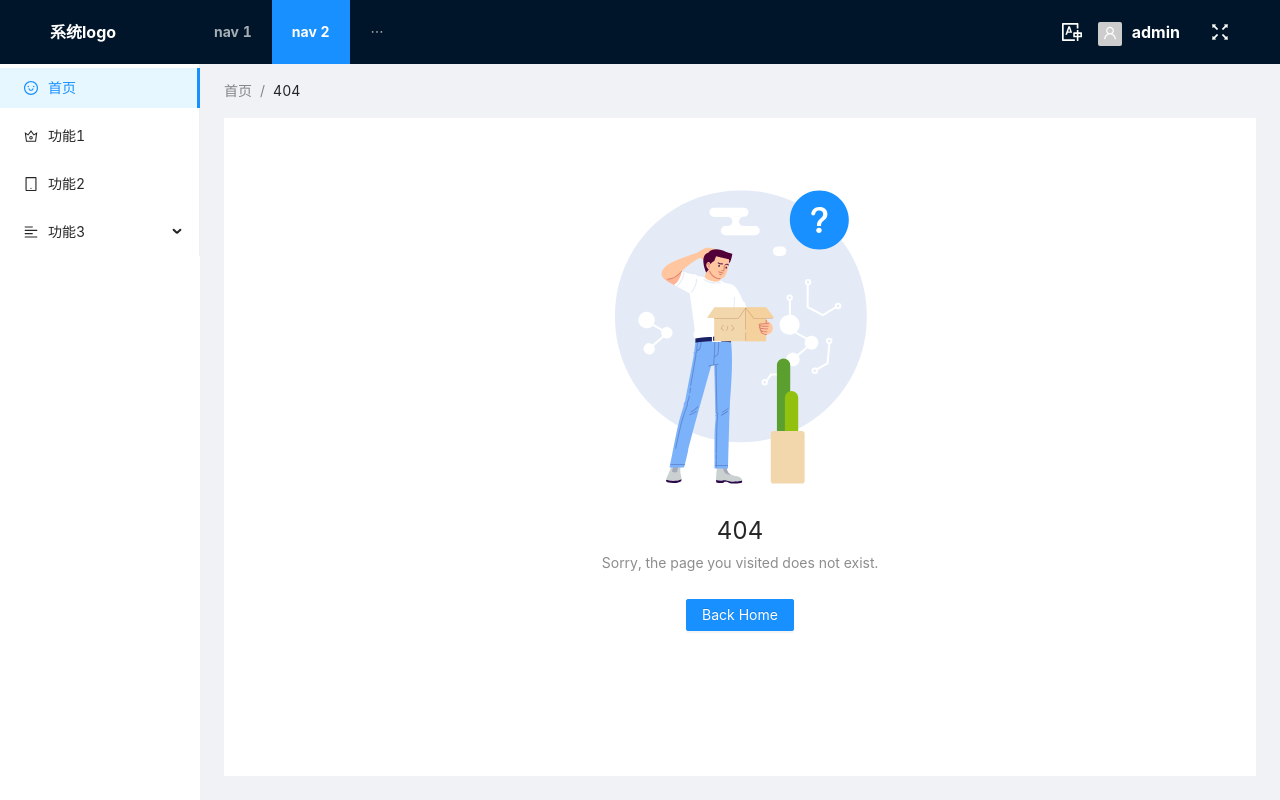
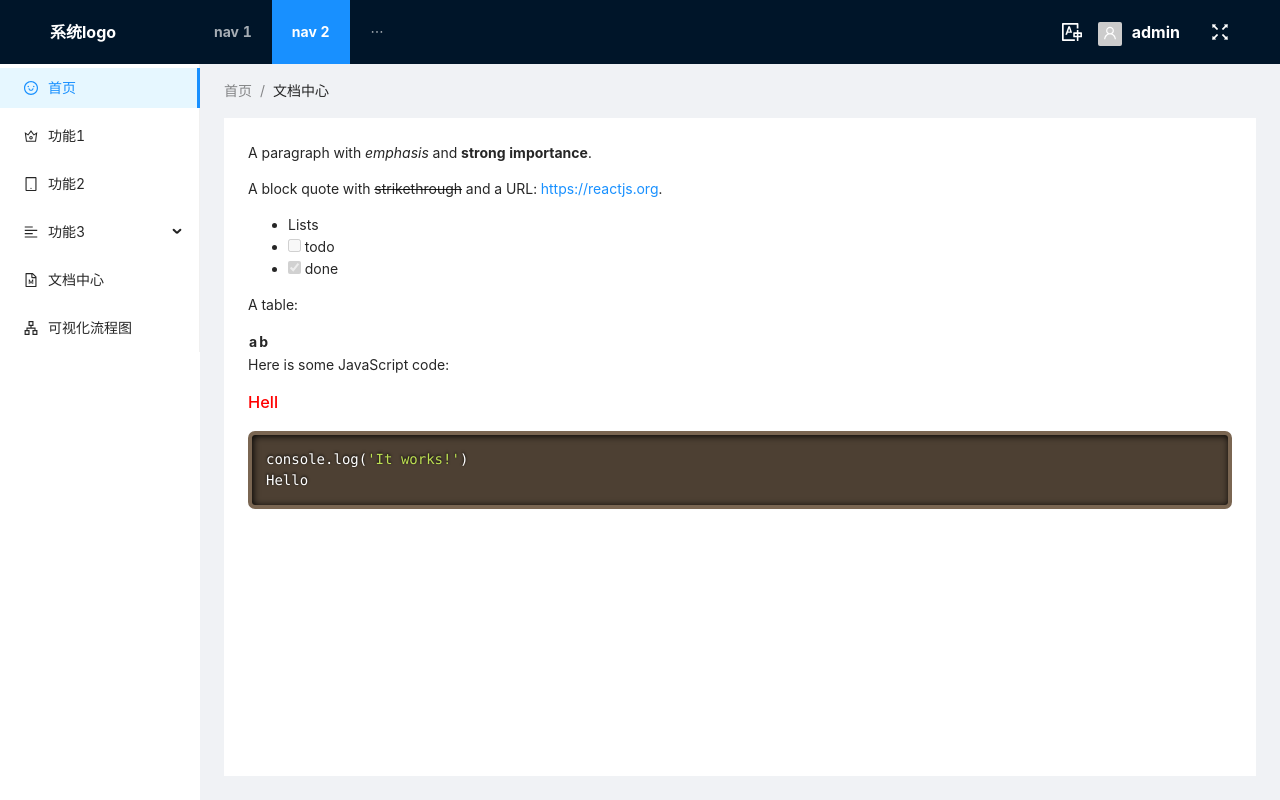
Before and after one commit to zhangqiqi-engineer/react-redux-demo, a React (Create React App) app: page /documentCenter in a window 1280 px wide. Before the commit this address led to /404. Built offline with nearby package versions, Linux system fonts and the light colour scheme.

Commit message:
feat():提交

```diff
--- a/config-overrides.js
+++ b/config-overrides.js
@@ -1,7 +1,19 @@
 const { override, fixBabelImports, addLessLoader,addWebpackAlias } = require('customize-cra')
 const path = require('path')
 
+
+const alter_config= ()=>(config, env)=>{
+  config.module.rules= [
+    {
+      test: /\.md$/,
+      use: "raw-loader"
+    }]
+
+  return config;
+}
+
 module.exports = override(
+  alter_config(),   //将自定义配置组合进来
   fixBabelImports('import',{
     libraryName: 'antd', // 或其他第三方组件库名称
     libiaryDirectory: 'es', // 组件位置
--- a/src/components/Nar/index.js
+++ b/src/components/Nar/index.js
@@ -9,8 +9,10 @@ const breadcrumbNameMap = {//跟路由路径保持一致
     "/detial": "页面1",
     "/friendStatus": "页面2",
     "/admin": "功能3",
-    "/sub-page2":"二级页面",
-    "/sub-page1":"一级页面",
+    "/sub-page2":"汉译英",
+    "/sub-page1":"文本编辑",
+    "/flowChart":"可视化流程图",
+    "/documentCenter":"文档中心",
 };
 
 const Nav =((props) => {
--- a/src/routers/index.js
+++ b/src/routers/index.js
@@ -5,7 +5,9 @@ import NoFound from "views/NoFound";
 import FriendStatus from "views/FriendStatus";
 import Welcome from "views/Welcome";
 import Translate from "views/Translate";
-import { SmileOutlined, CrownOutlined, TabletOutlined,AlignLeftOutlined,SnippetsOutlined } from '@ant-design/icons';
+import DocumentCenter from "views/DocumentCenter";
+import FlowChart from "views/FlowChart";
+import { SmileOutlined, CrownOutlined, FileMarkdownOutlined,ApartmentOutlined,AlignLeftOutlined,TabletOutlined,SnippetsOutlined } from '@ant-design/icons';
 import { Outlet } from 'react-router-dom';
 
 // 用于menu导航的展示
@@ -36,15 +38,27 @@ export const mainRoutersMenu=[
         children: [
             {
               path: 'admin/sub-page1',
-              title: '一级页面',
+              title: '文本编辑',
               icon: <SnippetsOutlined />,
             },
             {
                 path: 'admin/sub-page2',
-                title: '二级页面',
+                title: '汉译英',
                 icon: <SnippetsOutlined />,
               },
           ],
+    },
+    {
+        path:'documentCenter',
+        isShow:true,
+        title:'文档中心',
+        icon:<FileMarkdownOutlined/>
+    },
+    {
+        path:'flowChart',
+        isShow:true,
+        title:'可视化流程图',
+        icon:<ApartmentOutlined />
     },
 
 ];
@@ -79,7 +93,7 @@ export const mainRouters=[
         children: [
             {
                 path: 'sub-page1',
-                title: '一级页面',
+                title: '文本编辑',
                 icon: <SnippetsOutlined />,
                 element: <Welcome/>,
                 exact:true,
@@ -87,13 +101,27 @@ export const mainRouters=[
             },
             {
                 path: 'sub-page2',
-                title: '二级页面',
+                title: '汉译英',
                 icon: <SnippetsOutlined />,
                 element: <Translate/>,
                 exact:true,
                 },
             ],
 
+    },
+    {
+        path:'documentCenter',
+        element:<DocumentCenter/>,
+        exact:true,
+        title:'文档中心',
+        icon:<FileMarkdownOutlined />
+    },
+    {
+        path:'flowChart',
+        element:<FlowChart/>,
+        exact:true,
+        title:'可视化流程图',
+        icon:<ApartmentOutlined />
     },
     {
         path:'404',
--- /dev/null
+++ b/src/views/DocumentCenter/index.js
@@ -0,0 +1,61 @@
+import React, { useState, useEffect } from 'react';
+import { connect } from 'react-redux';
+import ReactMarkdown from 'react-markdown'; //将markdown转化为react
+import remarkGfm from 'remark-gfm' // 扩展markdown使用，让你可以在markdown中使用表格等能被编译
+import { Prism as SyntaxHighlighter } from 'react-syntax-highlighter' //react-syntax-highlighter 代码高亮，可以设置样式
+import { dark } from 'react-syntax-highlighter/dist/esm/styles/prism'
+const components = {
+    code({ node, inline, className, children, ...props }) {
+        /*
+        	node:
+		*/
+        const match = /language-(\w+)/.exec(className || '')
+        return !inline && match ? (
+            <SyntaxHighlighter style={ dark } language={ match[1] } PreTag="div" children={ String(children).replace(/\n$/, '') } { ...props } />
+        ) : (
+            <code className={ className } { ...props } />
+        )
+    },
+    h3(props) {
+        console.log(props)
+        return <h3 style={ { color: 'red' } } { ...props } />
+}
+
+}
+
+function DocumentCenter(props) {
+  const [count, setCount] = useState(0);
+  const markdown = `A paragraph with *emphasis* and **strong importance**.
+
+  > A block quote with ~strikethrough~ and a URL: https://reactjs.org.
+
+  * Lists
+  * [ ] todo
+  * [x] done
+
+  A table:
+
+  | a | b |
+  | - | - |
+
+  Here is some JavaScript code:
+### Hell
+
+~~~js
+console.log('It works!')\nHello
+~~~
+
+
+  `
+
+
+
+
+  return (
+    <div>
+       <ReactMarkdown components={ components } children={markdown} remarkPlugins={[remarkGfm]} />
+    </div>
+  );
+}
+
+export default connect(state=>state)(DocumentCenter)
--- /dev/null
+++ b/src/views/FlowChart/index.js
@@ -0,0 +1,55 @@
+import React, { useState, useEffect } from 'react';
+import { connect } from 'react-redux';
+import GGEditor, { Mind ,Flow} from 'gg-editor';
+const data = {
+    label: 'Central Topic',
+    children: [
+      {
+        label: 'Main Topic 1',
+      },
+      {
+        label: 'Main Topic 2',
+      },
+      {
+        label: 'Main Topic 3',
+      },
+    ],
+  };
+  const data1 = {
+    nodes: [
+      {
+        id: '0',
+        label: 'Node',
+        x: 55,
+        y: 55,
+      },
+      {
+        id: '1',
+        label: 'Node',
+        x: 55,
+        y: 255,
+      },
+    ],
+    edges: [
+      {
+        label: 'Label',
+        source: '0',
+        target: '1',
+      },
+    ]
+}
+function FlowChart(props) {
+
+  return (
+    <div>
+       {/* <GGEditor>
+  <Mind style={{ width: '100%', height: '100%' }} data={data} />
+</GGEditor> */}
+        <GGEditor>
+        <Flow style={{ width: '100%', height: 500 }} data={data1} />
+        </GGEditor>
+    </div>
+  );
+}
+
+export default connect(state=>state)(FlowChart)
```
Also changed, not shown: package.json (+9 -1 lines), src/views/DocumentCenter/api.md (added, +20 -0 lines), 1 other file (tests, documents, lock files or other folders).
